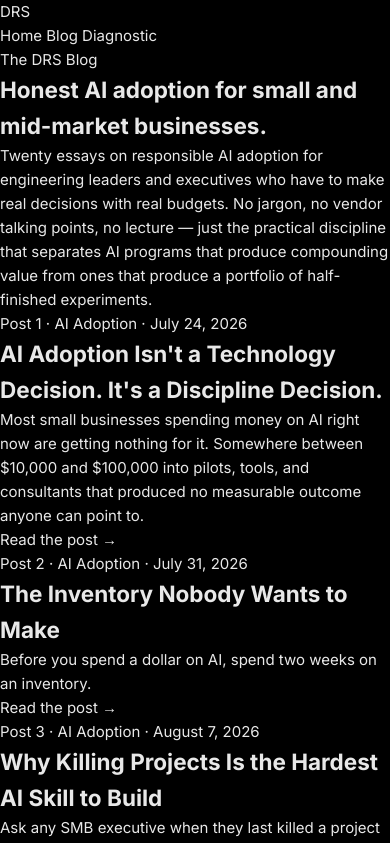
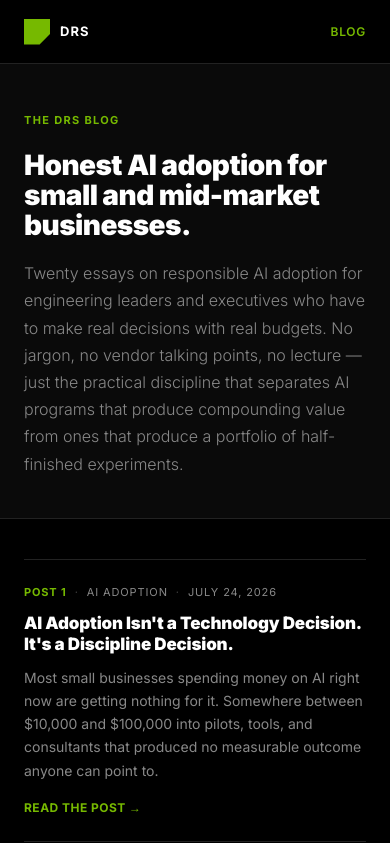
Before and after one commit to jcrump/derivative-research-systems, a website: page blog/index.html in a window 390 px wide. Shown: the top 843 px of the page. Drawn offline with Linux system fonts and the light colour scheme.

Commit message:
Fix CSS: blog index page styles

```diff
--- a/blog/index.html
+++ b/blog/index.html
@@ -16,74 +16,163 @@
 
   <link rel="preconnect" href="https://fonts.googleapis.com"/>
   <link href="https://fonts.googleapis.com/css2?family=Inter:wght@300;400;500;600;700;900&family=Merriweather:wght@300;400;700&display=swap" rel="stylesheet"/>
-  <style>
-    :root{--green:#76b900;--green-dk:#5a8c00;--black:#000;--surface:#0a0a0a;--panel:#111;--border:#222;--mid:#444;--text:#e8e8e8;--muted:#888;--white:#fff;--nav-h:60px;--font:'Inter',system-ui,sans-serif;--serif:'Merriweather',Georgia,serif;}
+    <style>
+    /* ── Reset & tokens ─────────────────────────────────────────────────── */
+    :root{
+      --green:#76b900;--green-dk:#5a8c00;
+      --black:#000;--surface:#0a0a0a;--panel:#111;
+      --border:#222;--mid:#444;--text:#e8e8e8;--muted:#888;--white:#fff;
+      --nav-h:64px;
+      --font:'Inter',system-ui,sans-serif;
+      --serif:'Merriweather',Georgia,serif;
+    }
     *,*::before,*::after{box-sizing:border-box;margin:0;padding:0;}
     html{scroll-behavior:smooth;}
-    body{background:var(--black);color:var(--text);font-family:var(--font);font-size:15px;line-height:1.6;-webkit-font-smoothing:antialiased;}
+    body{background:var(--black);color:var(--text);font-family:var(--font);
+         font-size:15px;line-height:1.6;-webkit-font-smoothing:antialiased;}
     a{color:inherit;text-decoration:none;}
-    .nav{position:fixed;top:0;left:0;right:0;z-index:100;height:var(--nav-h);background:rgba(0,0,0,0.92);backdrop-filter:blur(12px);border-bottom:1px solid var(--border);display:flex;align-items:center;}
-    .nav-inner{width:100%;max-width:1400px;margin:0 auto;padding:0 24px;display:flex;align-items:center;}
-    .nav-logo{display:flex;align-items:center;gap:10px;margin-right:auto;}
-    .nav-logo-mark{width:28px;height:28px;background:var(--green);clip-path:polygon(0 0,100% 0,100% 60%,60% 100%,0 100%);}
-    .nav-logo-text{font-size:13px;font-weight:700;letter-spacing:0.08em;text-transform:uppercase;color:var(--white);}
-    .nav-logo-text span{color:var(--green);}
-    .nav-back{font-size:12px;font-weight:600;color:var(--muted);letter-spacing:0.06em;text-transform:uppercase;display:flex;align-items:center;gap:6px;transition:color .15s;}
-    .nav-back:hover{color:var(--green);}
-    .post-header{padding:calc(var(--nav-h) + 80px) 24px 60px;background:var(--surface);border-bottom:1px solid var(--border);}
-    .post-header-inner{max-width:860px;margin:0 auto;}
-    .post-breadcrumb{display:flex;align-items:center;gap:8px;font-size:11px;color:var(--muted);text-transform:uppercase;letter-spacing:0.1em;margin-bottom:24px;}
-    .post-breadcrumb a:hover{color:var(--green);}
-    .post-breadcrumb span{color:var(--mid);}
-    .post-cat-badge{display:inline-block;background:var(--green);color:var(--black);font-size:10px;font-weight:700;letter-spacing:0.1em;text-transform:uppercase;padding:4px 12px;margin-bottom:20px;}
-    .post-title{font-size:clamp(28px,5vw,52px);font-weight:900;letter-spacing:-0.02em;color:var(--white);line-height:1.08;margin-bottom:20px;}
-    .post-excerpt-lede{font-size:18px;color:var(--muted);line-height:1.6;margin-bottom:32px;font-weight:300;}
-    .post-meta-bar{display:flex;align-items:center;gap:24px;flex-wrap:wrap;padding-top:24px;border-top:1px solid var(--border);}
-    .post-author{display:flex;align-items:center;gap:12px;}
-    .post-author-avatar{width:36px;height:36px;background:var(--green);clip-path:polygon(0 0,100% 0,100% 60%,60% 100%,0 100%);display:flex;align-items:center;justify-content:center;font-size:12px;font-weight:900;color:var(--black);}
-    .post-author-name{font-size:13px;font-weight:600;color:var(--text);}
-    .post-author-role{font-size:11px;color:var(--muted);}
-    .post-meta-item{font-size:12px;color:var(--muted);}
-    .post-meta-item strong{color:var(--text);}
-    .post-layout{max-width:1100px;margin:0 auto;padding:64px 24px;display:grid;grid-template-columns:1fr 260px;gap:64px;align-items:start;}
-    .post-content{font-family:var(--serif);font-size:17px;line-height:1.85;color:#ccc;}
-    .post-content h2{font-family:var(--font);font-size:26px;font-weight:800;color:var(--white);margin:48px 0 16px;letter-spacing:-0.01em;}
-    .post-content h3{font-family:var(--font);font-size:20px;font-weight:700;color:var(--white);margin:36px 0 12px;}
-    .post-content p{margin-bottom:24px;}
-    .post-content ul,.post-content ol{margin:0 0 24px 24px;}
-    .post-content li{margin-bottom:8px;}
-    .post-content blockquote{border-left:3px solid var(--green);padding:16px 24px;margin:32px 0;background:rgba(118,185,0,0.04);font-style:italic;color:var(--muted);}
-    .post-content table{width:100%;border-collapse:collapse;margin:32px 0;}
-    .post-content th{background:var(--panel);color:var(--white);font-size:12px;font-weight:700;text-transform:uppercase;letter-spacing:0.05em;padding:12px 16px;text-align:left;border-bottom:2px solid var(--green);}
-    .post-content td{padding:12px 16px;border-bottom:1px solid var(--border);font-size:15px;color:#ccc;vertical-align:top;}
-    .post-content tr:last-child td{border-bottom:none;}
-    .post-content code{font-family:'Courier New',monospace;background:var(--panel);color:var(--green);padding:2px 7px;font-size:14px;border:1px solid var(--border);}
-    .post-content pre{background:var(--panel);border:1px solid var(--border);border-left:3px solid var(--green);padding:24px;margin:32px 0;overflow-x:auto;font-size:13px;line-height:1.6;}
-    .post-content pre code{background:none;border:none;padding:0;color:#9fd600;}
-    .post-content hr{border:none;border-top:1px solid var(--border);margin:40px 0;}
-    .post-content a{color:var(--green);text-decoration:underline;text-decoration-color:rgba(118,185,0,0.3);}
-    .post-content a:hover{text-decoration-color:var(--green);}
-    .post-content strong{color:var(--white);font-family:var(--font);}
-    .post-sidebar{position:sticky;top:calc(var(--nav-h) + 24px);}
-    .sidebar-card{background:var(--panel);border:1px solid var(--border);padding:24px;margin-bottom:20px;}
-    .sidebar-title{font-size:11px;font-weight:700;letter-spacing:0.1em;text-transform:uppercase;color:var(--white);margin-bottom:16px;}
-    .toc-list{list-style:none;display:flex;flex-direction:column;gap:8px;}
-    .toc-list li a{font-size:12px;color:var(--muted);transition:color .15s;display:block;padding:4px 0;border-left:2px solid transparent;padding-left:10px;}
-    .toc-list li a:hover,.toc-list li a.active{color:var(--green);border-left-color:var(--green);}
-    .tag-list{display:flex;flex-wrap:wrap;gap:8px;}
-    .tag{padding:4px 10px;border:1px solid var(--border);font-size:11px;color:var(--muted);text-transform:uppercase;letter-spacing:0.08em;}
-    .cta-card{background:rgba(118,185,0,0.07);border:1px solid rgba(118,185,0,0.2);padding:24px;}
-    .cta-card p{font-size:13px;color:var(--muted);margin-bottom:16px;line-height:1.6;}
-    .btn-cta{display:block;text-align:center;padding:11px 16px;background:var(--green);color:var(--black);font-size:12px;font-weight:700;letter-spacing:0.06em;text-transform:uppercase;}
-    .btn-cta:hover{background:#9fd600;}
-    .post-nav{max-width:860px;margin:0 auto;padding:0 24px 80px;display:grid;grid-template-columns:1fr 1fr;gap:16px;}
-    .post-nav-card{background:var(--panel);border:1px solid var(--border);padding:20px;display:flex;flex-direction:column;gap:6px;}
-    .post-nav-label{font-size:10px;font-weight:700;letter-spacing:0.1em;text-transform:uppercase;color:var(--mid);}
-    .post-nav-title{font-size:14px;font-weight:600;color:var(--text);}
-    footer{background:#050505;border-top:1px solid var(--border);padding:32px 24px;text-align:center;}
-    footer p{font-size:12px;color:var(--mid);}
-    footer a{color:var(--green);}
-    @media(max-width:900px){.post-layout{grid-template-columns:1fr;}.post-sidebar{display:none;}.post-nav{grid-template-columns:1fr;}}
+
+    /* ── Layout container ───────────────────────────────────────────────── */
+    .container{width:100%;max-width:1100px;margin:0 auto;padding:0 24px;}
+
+    /* ── Site header / nav ──────────────────────────────────────────────── */
+    .site-header{
+      position:fixed;top:0;left:0;right:0;z-index:100;
+      height:var(--nav-h);
+      background:rgba(0,0,0,0.92);backdrop-filter:blur(12px);
+      border-bottom:1px solid var(--border);
+    }
+    .site-header .container{
+      height:100%;display:flex;align-items:center;justify-content:space-between;
+    }
+    .brand{display:flex;align-items:center;gap:10px;}
+    .brand-mark{
+      width:26px;height:26px;background:var(--green);
+      clip-path:polygon(0 0,100% 0,100% 60%,60% 100%,0 100%);
+    }
+    .brand-text{
+      font-size:13px;font-weight:700;letter-spacing:0.08em;
+      text-transform:uppercase;color:var(--white);
+    }
+    .site-nav{display:flex;align-items:center;gap:28px;}
+    .site-nav a{
+      font-size:12px;font-weight:600;color:var(--muted);
+      letter-spacing:0.06em;text-transform:uppercase;transition:color .15s;
+    }
+    .site-nav a:hover,.site-nav a.active{color:var(--green);}
+
+    /* ── Hero ───────────────────────────────────────────────────────────── */
+    .blog-index{padding-top:var(--nav-h);}
+    .hero{
+      padding:80px 0 64px;
+      background:var(--surface);border-bottom:1px solid var(--border);
+    }
+    .eyebrow{
+      font-size:11px;font-weight:700;letter-spacing:0.12em;
+      text-transform:uppercase;color:var(--green);margin-bottom:20px;
+    }
+    .hero h1{
+      font-size:clamp(28px,4.5vw,52px);font-weight:900;
+      letter-spacing:-0.02em;color:var(--white);line-height:1.08;
+      margin-bottom:20px;max-width:720px;
+    }
+    .dek{
+      font-size:16px;color:var(--muted);line-height:1.7;
+      max-width:640px;font-weight:300;
+    }
+
+    /* ── Post list ──────────────────────────────────────────────────────── */
+    .post-list{padding:64px 0;}
+    .post-list .container{
+      display:flex;flex-direction:column;gap:0;
+    }
+
+    /* ── Post card ──────────────────────────────────────────────────────── */
+    .post-card{
+      display:block;
+      padding:32px 0;
+      border-bottom:1px solid var(--border);
+      transition:background .15s;
+    }
+    .post-card:first-child{border-top:1px solid var(--border);}
+    .post-card:hover{background:rgba(255,255,255,0.02);padding-left:8px;}
+
+    .post-card-eyebrow{
+      display:flex;align-items:center;gap:8px;
+      font-size:11px;color:var(--muted);
+      text-transform:uppercase;letter-spacing:0.08em;
+      margin-bottom:12px;
+    }
+    .post-card-num{font-weight:700;color:var(--green);}
+    .post-card-dot{color:var(--mid);}
+    .post-card-category{color:var(--muted);}
+
+    .post-card-title{
+      font-size:clamp(17px,2.2vw,24px);font-weight:800;
+      color:var(--white);line-height:1.2;margin-bottom:12px;
+      letter-spacing:-0.01em;
+    }
+    .post-card:hover .post-card-title{color:var(--green);}
+
+    .post-card-excerpt{
+      font-size:14px;color:var(--muted);line-height:1.65;
+      max-width:680px;margin-bottom:16px;
+    }
+
+    .post-card-read{
+      font-size:12px;font-weight:700;color:var(--green);
+      letter-spacing:0.04em;text-transform:uppercase;
+    }
+
+    /* ── CTA card ───────────────────────────────────────────────────────── */
+    .index-cta{padding:64px 0;}
+    .cta-card{
+      background:rgba(118,185,0,0.07);
+      border:1px solid rgba(118,185,0,0.2);
+      padding:48px;max-width:640px;
+    }
+    .cta-eyebrow{
+      font-size:11px;font-weight:700;letter-spacing:0.12em;
+      text-transform:uppercase;color:var(--green);margin-bottom:16px;
+    }
+    .cta-card h2{
+      font-size:clamp(20px,3vw,32px);font-weight:800;
+      color:var(--white);line-height:1.15;margin-bottom:16px;
+      letter-spacing:-0.01em;
+    }
+    .cta-card p{
+      font-size:14px;color:var(--muted);line-height:1.65;margin-bottom:24px;
+    }
+    .cta-button{
+      display:inline-block;padding:12px 24px;
+      background:var(--green);color:var(--black);
+      font-size:12px;font-weight:700;letter-spacing:0.06em;
+      text-transform:uppercase;transition:background .15s;
+    }
+    .cta-button:hover{background:#9fd600;}
+
+    /* ── License / footer note ──────────────────────────────────────────── */
+    .license{
+      padding:24px 0;border-top:1px solid var(--border);
+      font-size:11px;color:var(--mid);line-height:1.6;
+    }
+
+    /* ── Site footer ────────────────────────────────────────────────────── */
+    .site-footer{
+      background:#050505;border-top:1px solid var(--border);
+      padding:32px 24px;text-align:center;
+    }
+    .site-footer p{font-size:12px;color:var(--mid);}
+    .site-footer a{color:var(--green);}
+
+    /* ── Responsive ─────────────────────────────────────────────────────── */
+    @media(max-width:600px){
+      .hero{padding:48px 0 40px;}
+      .post-list{padding:40px 0;}
+      .post-card{padding:24px 0;}
+      .cta-card{padding:32px 24px;}
+      .site-nav a:not(.active){display:none;}
+    }
   </style>
 </head>
 <body>
```
